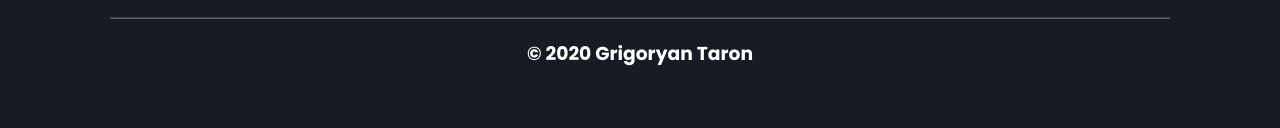
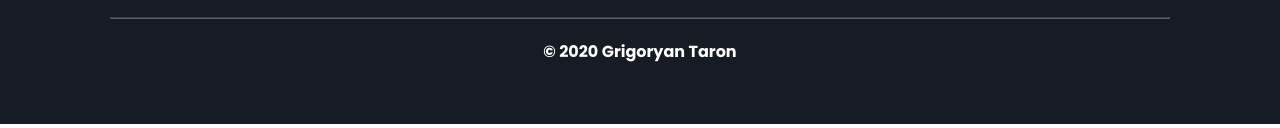
Before and after one commit to taron0/HTML_CSS-website, a plain HTML site: page laungages/englishPages.html in a window 1280 px wide. Shown: the part 2094-2222 px from the top of the page. Drawn offline with Linux system fonts and the light colour scheme.

Commit message:
Update englishPages.html

```diff
--- a/laungages/englishPages.html
+++ b/laungages/englishPages.html
@@ -160,7 +160,7 @@
                </div>
             </div>
             <hr>
-             <h3 class="end">© 2020 Grigoryan Taron</h3>
+             <h4 class="end">© 2020 Grigoryan Taron</h4>
          </div>
       </footer>
    </body>
```
